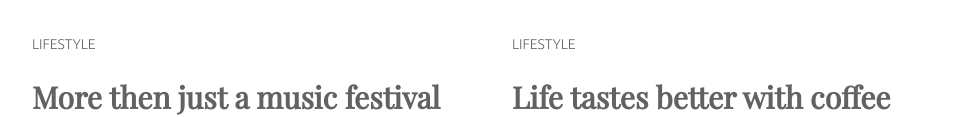
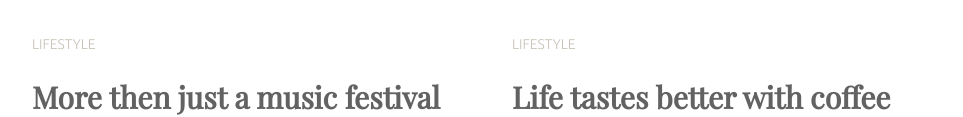
Before and after one commit to DmytroTitov/goit-fe-course, a plain HTML site: page html-css/hw-03/index.html in a window 1280 px wide. Shown: the part 478-595 px from the top of the page, without its empty margins (158-1121 px from the left). Drawn offline with nearby package versions, Linux system fonts and the light colour scheme.

Commit message:
changed color

```diff
--- a/html-css/hw-03/css/style.css
+++ b/html-css/hw-03/css/style.css
@@ -56,6 +56,7 @@
   font-size: 14px;
   padding-top: 32px;
   margin-bottom: 28px;
+  color: #c7c1b6;
 }
 
 .main-title {
```
